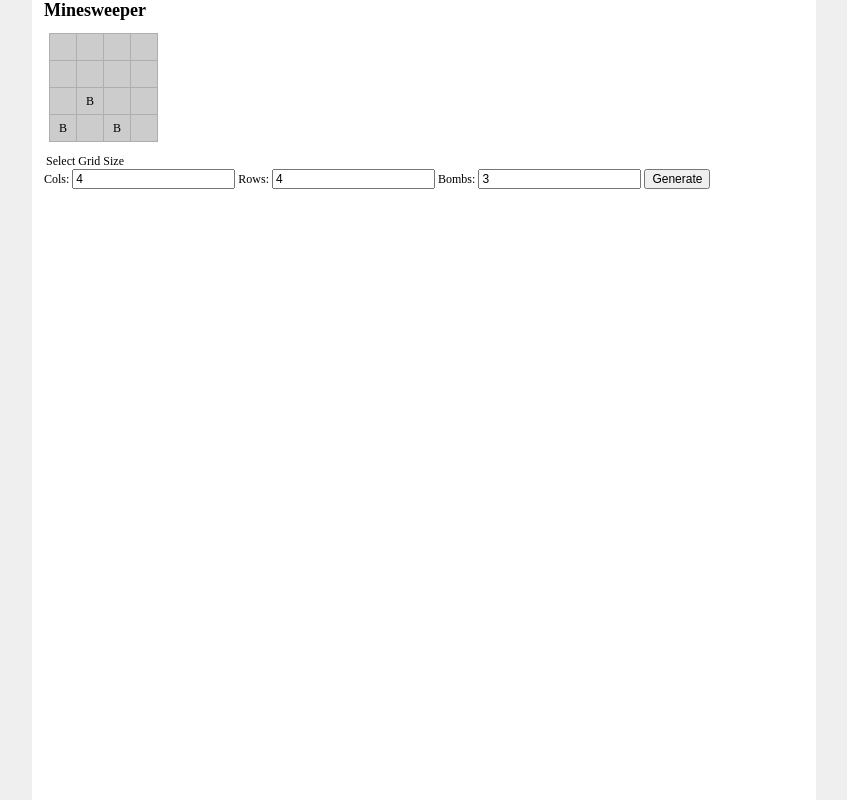
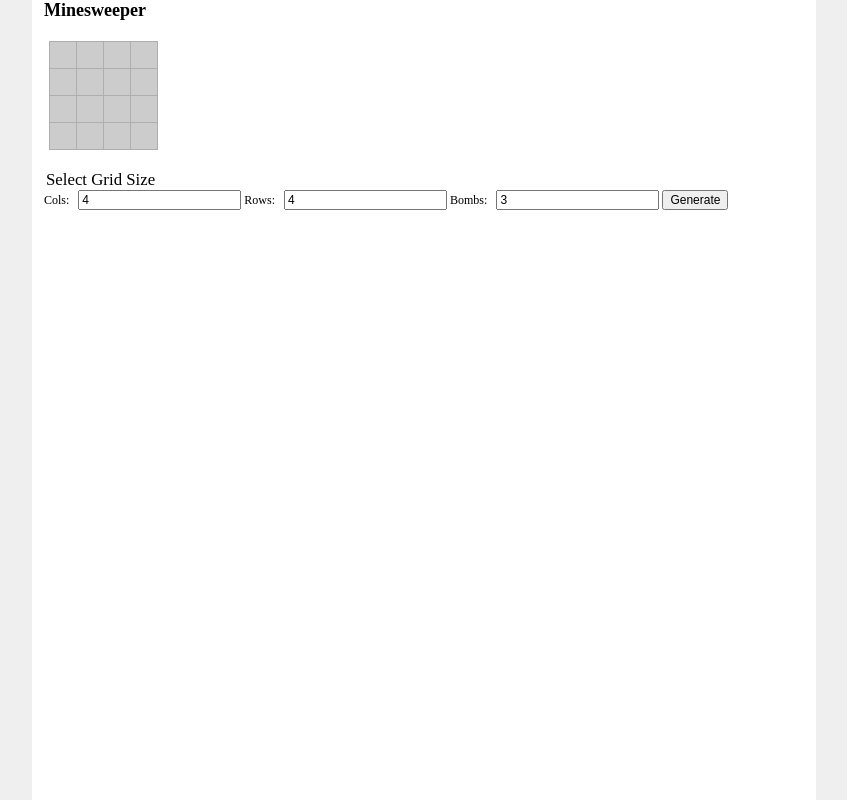
Before and after one commit to anttears/scripts, a plain HTML site: page games/minesweeper/index.htm in a window 1280 px wide. Both pictures are taken after a click on the input "Generate". Shown: the whole page, without its empty margins (216-1063 px from the left). Drawn offline with nearby package versions, Linux system fonts and the light colour scheme.

Commit message:
That should be minesweeper working now - but not prettified

```diff
--- a/games/minesweeper/css/default.css
+++ b/games/minesweeper/css/default.css
@@ -18,9 +18,22 @@ body {
     padding: 0 12px;
 }
 
+fieldset {
+    margin: 12px 0 12px 0;
+}
+
+legend {
+    font-size: 1.4em;
+}
+
+label {
+    margin-right: 6px;
+    padding-bottom: 4px;
+}
+
 table.ms {
     border: 1px solid #aaa;
-    margin: 12px 5px;
+    margin: 20px 5px;
 }
 
 table.ms td {
--- a/games/minesweeper/index.htm
+++ b/games/minesweeper/index.htm
@@ -28,7 +28,7 @@
                     <input name="rows" id="rows" value="4" />
                     <label for="bombs">Bombs:</label>
                     <input name="bombs" id="bombs" value="3" />
-                    <input type="button" value="Generate" />
+                    <input type="submit" value="Generate" />
                 </fieldset>
             </form>
         </div>
--- a/games/minesweeper/js/default.js
+++ b/games/minesweeper/js/default.js
@@ -12,9 +12,9 @@ function MineSweeper (c, r, b) {
         gridObjs = [];
 
     function generateGrid () {
-        tableFrag = $('<table></table>').attr({
-            "class": "ms"
-        });
+        tableFrag = $('<table></table>').
+            attr({"class": "ms"}).
+            bind("click", clickSquare);
         for (var i = 0; i < rows; i += 1) {
             var tr = $('<tr></tr>');
             var r = "r" + i;
@@ -29,15 +29,15 @@ function MineSweeper (c, r, b) {
                 var td = $('<td></td>')
                     .attr("id", r + c)
                     .appendTo(tr)
-                    .bind("click", clickSquare);
             }
             tr.appendTo(tableFrag);
         }
     }
 
-    function clickSquare () {
-        var td = $(this),
+    function clickSquare (e) {
+        var td = $(e.target),
             rc = td.attr("id");
+            if (td[0].nodeName !== "TD") { return; }
         attempt += 1;
         revealSquare(rc);
     }
@@ -48,21 +48,18 @@ function MineSweeper (c, r, b) {
             type = sq.type,
             n = getNumbers(rc);
 
-        if (type === "B") {
-            alert("Game Over");
-            return;
-        }
-
-        if (revealedCnt === numberToReveal - 1) {
-            alert("winner");
-            return;
-        }
-
         if (sq.revealed !== true) {
             $("#" + rc).append(type);
             sq.revealed = true;
             revealedCnt += 1;
         }
+
+        if (type === "B") {
+            alert("Game Over");
+            $(".ms").unbind("click");
+            return;
+        }
+
 
         for (var i = 0; i < len; i += 1) {
             var m = matrix[i],
@@ -80,12 +77,16 @@ function MineSweeper (c, r, b) {
                 $("#" + newrc).append(t);
 
                 if (t === 0) {
-                    console.log("t = 0: " + newrc);
                     revealSquare(newrc);
                 }
             }
         }
 
+        if (revealedCnt === numberToReveal) {
+            alert("winner");
+            $(".ms").unbind("click");
+            return;
+        }
     }
 
     function placeBombs () {
@@ -93,13 +94,13 @@ function MineSweeper (c, r, b) {
         for (var i = 0; i < bombs; i += 1) {
             var num = Math.floor(Math.random() * list.length),
                 sq = list[num];
-            tableFrag.find("#" + sq).append("B");
+            //tableFrag.find("#" + sq).append("B");
             gridObjs[sq].type = "B";
             list.splice(num, 1);
         }
     }
 
-    function bombNumbers (r, c) {
+    function setNumbers (r, c) {
         var cnt = 0,
             rc = "r" + r + "c" + c,
             len = matrix.length;
@@ -126,14 +127,14 @@ function MineSweeper (c, r, b) {
             return[r, c];
     }
 
-    function makeObj () {
+    function makeGridObjs () {
         var len = grid.length;
         for (var i = 0; i < len; i += 1) {
             var sq = grid[i],
                 obj = gridObjs[sq];
             if (obj.type !== "B") {
                 var n = getNumbers(sq);
-                bombNumbers(n[0], n[1]);
+                setNumbers(n[0], n[1]);
             }
         }
     }
@@ -141,7 +142,7 @@ function MineSweeper (c, r, b) {
     this.init = function () {
         generateGrid();
         placeBombs();
-        makeObj();
+        makeGridObjs();
         $("#mt").after(tableFrag);
         numberToReveal = grid.length - bombs;
     }
@@ -149,7 +150,8 @@ function MineSweeper (c, r, b) {
 
 
 $("document").ready(function () {
-    $("#gridForm").bind("submit, click", function () {
+    $("#gridForm").bind("submit", function () {
+        $(".ms").remove();
         var form = $(this),
             cols = form.find("#cols").val(),
             rows = form.find("#rows").val(),
```
Also changed, not shown: 2 other files.
